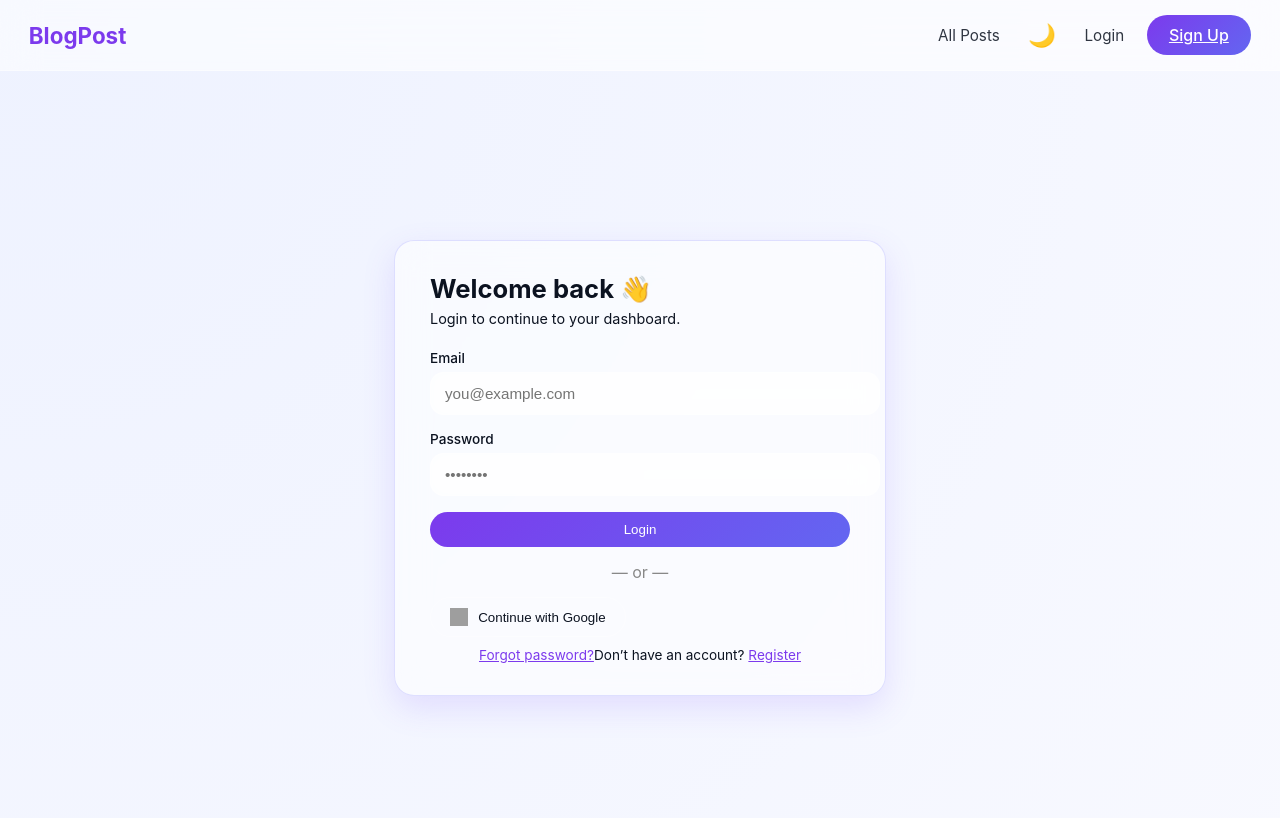
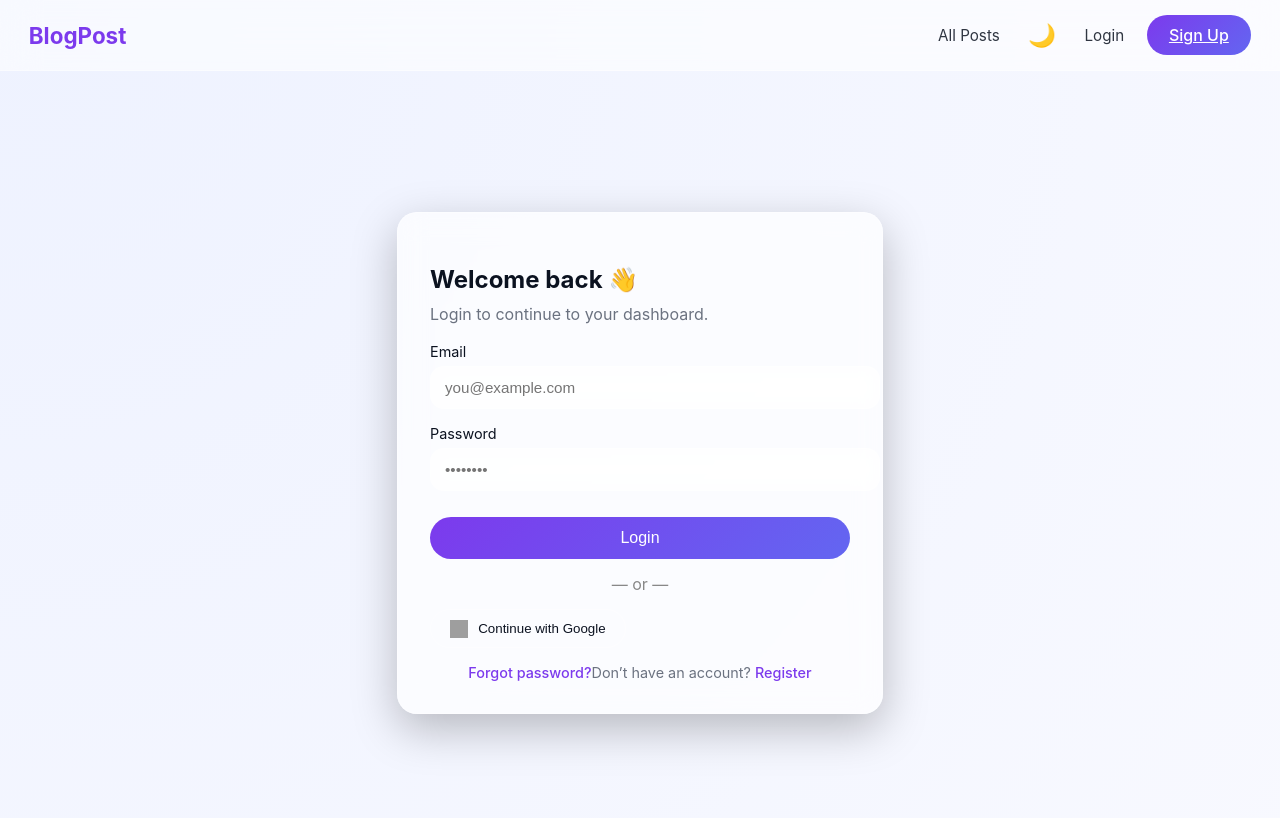
Before and after one commit to Srinivas2326/Blog-Post, a React app in the folder frontend/: page / in a window 1280 px wide. Shown: the top 818 px of the page. Built offline with nearby package versions, Linux system fonts and the light colour scheme; no server answers; grey boxes are pictures that could not be loaded; the HTML template or start-up script is replaced by a standard one.

Commit message:
auth.css updated

```diff
--- a/frontend/src/styles/auth.css
+++ b/frontend/src/styles/auth.css
@@ -1,96 +1,145 @@
-
+/* =======================================================
+   AUTH PAGE CONTAINER (centers login/register UI)
+======================================================= */
 .auth-page {
-  min-height: calc(100vh - 70px);
+  min-height: 90vh;
   display: flex;
   justify-content: center;
   align-items: center;
-  padding: 2rem 1rem;
+  padding: 2rem;
 }
 
+/* =======================================================
+   AUTH CARD — Glass Transparent Style
+======================================================= */
 .auth-card {
   width: 100%;
   max-width: 420px;
-  background: rgba(255, 255, 255, 0.55);
-  backdrop-filter: blur(16px);
-  padding: 2rem 2.2rem;
+
+  background: var(--card-bg);
   border-radius: 20px;
-  border: 1px solid rgba(180, 180, 255, 0.4);
-  box-shadow: 0 12px 32px rgba(120, 80, 255, 0.15);
+  padding: 2rem;
+
+  border: 1px solid var(--border);
+  backdrop-filter: blur(14px);
+
+  box-shadow: 0 15px 45px rgba(0, 0, 0, 0.25);
+  transition: background 0.3s ease, border-color 0.3s ease;
 }
 
-.dark .auth-card {
-  background: rgba(30, 30, 40, 0.55);
-  border: 1px solid rgba(120, 120, 255, 0.25);
+/* Better dark mode glass */
+html[data-theme="dark"] .auth-card {
+  background: rgba(255, 255, 255, 0.08);
+  border-color: rgba(255, 255, 255, 0.18);
 }
 
-/* Title + subtitle */
-.auth-card h2 {
-  margin: 0;
-  font-size: 1.6rem;
-  font-weight: 700;
+
+/* =======================================================
+   AUTH INPUT FIELDS (transparent, centered)
+======================================================= */
+.auth-form .field {
+  margin-bottom: 1rem;
 }
 
-.auth-subtitle {
-  margin-top: 6px;
+.auth-form label {
+  display: block;
+  margin-bottom: 6px;
   font-size: 0.9rem;
-  color: var(--text-soft);
+  color: var(--text);
 }
 
-/* Form layout */
-.auth-form {
-  margin-top: 1.4rem;
-  display: flex;
-  flex-direction: column;
-  gap: 1rem;
+.auth-form input {
+  width: 100%;
+  padding: 12px 14px;
+
+  border-radius: 14px;
+  border: 1px solid var(--border);
+
+  background: rgba(255, 255, 255, 0.45); /* transparent */
+  backdrop-filter: blur(10px);
+
+  color: var(--text);
+  outline: none;
+
+  transition: 0.25s ease;
 }
 
-/* Form fields */
-.field {
-  display: flex;
-  flex-direction: column;
-  gap: 6px;
+/* Dark mode transparent input fix */
+html[data-theme="dark"] .auth-form input {
+  background: rgba(255, 255, 255, 0.12);
+  border-color: rgba(255, 255, 255, 0.25);
 }
 
-.field label {
-  font-size: 0.85rem;
-  font-weight: 500;
-  color: var(--text-soft);
+.auth-form input:focus {
+  border-color: var(--accent);
+  box-shadow: 0 0 10px rgba(120, 65, 255, 0.5);
 }
 
-/* Google login divider */
-.auth-divider {
-  text-align: center;
-  margin: 14px 0;
-  color: #777;
+
+/* =======================================================
+   BUTTONS
+======================================================= */
+.auth-card .btn-primary {
+  width: 100%;
+  margin-top: 10px;
+  padding: 0.75rem;
+  font-size: 1rem;
 }
 
-/* Links */
+
+/* =======================================================
+   GOOGLE BUTTON
+======================================================= */
+.google-btn {
+  display: flex;
+  align-items: center;
+  justify-content: center;
+
+  gap: 10px;
+  width: 100%;
+  padding: 0.65rem 1rem;
+
+  border: 1px solid var(--border);
+  border-radius: 999px;
+  background: transparent;
+
+  cursor: pointer;
+  transition: 0.25s ease;
+}
+
+.google-btn:hover {
+  border-color: var(--accent);
+}
+
+
+/* =======================================================
+   TEXT HELPERS
+======================================================= */
+.auth-subtitle {
+  margin-top: -10px;
+  margin-bottom: 1.2rem;
+  color: var(--muted);
+}
+
 .auth-links {
-  margin-top: 10px;
+  margin-top: 1rem;
   text-align: center;
-  font-size: 0.85rem;
+  color: var(--muted);
+  font-size: 0.9rem;
 }
 
 .auth-links a {
   color: var(--accent);
+  text-decoration: none;
+  font-weight: 500;
 }
 
-/* Error/success messages */
-.auth-error,
 .auth-success {
-  padding: 10px 14px;
-  border-radius: 12px;
-  font-size: 0.85rem;
+  color: var(--accent2);
+  margin-bottom: 10px;
 }
 
 .auth-error {
-  background: rgba(255, 80, 80, 0.1);
-  border: 1px solid rgba(255, 80, 80, 0.5);
-  color: rgb(255, 140, 140);
+  color: #ff6b6b;
+  margin-bottom: 10px;
 }
-
-.auth-success {
-  background: rgba(80, 255, 160, 0.1);
-  border: 1px solid rgba(80, 255, 160, 0.5);
-  color: rgb(160, 255, 200);
-}
```
